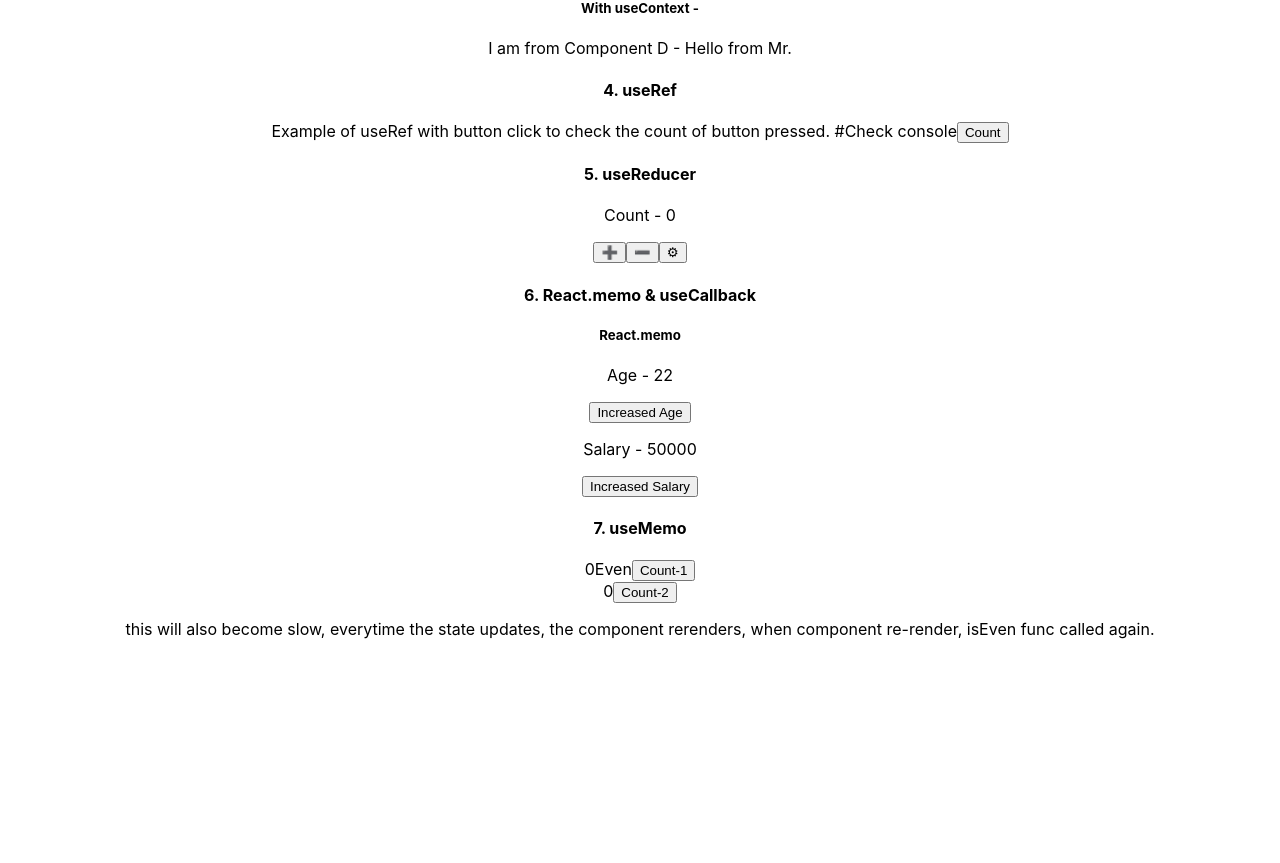
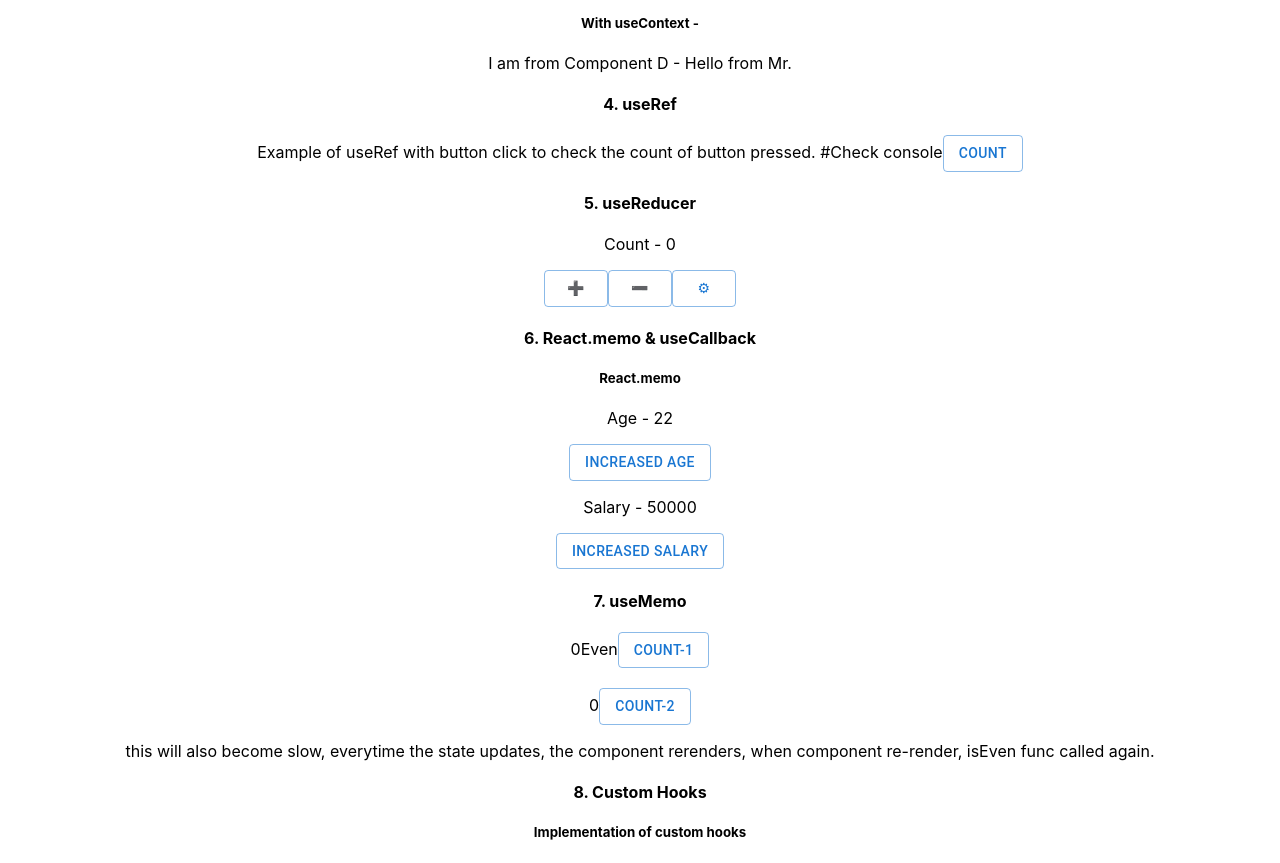
Before and after one commit to Anusha-Singla/Login-Signup, a React (Create React App) app: page / in a window 1280 px wide. Shown: the part 580-1443 px from the top of the page. Before the commit the page ends 1235 px from the top, so only its background shows below. Built offline with nearby package versions, Linux system fonts and the light colour scheme.

Commit message:
UI Updates

```diff
--- a/src/components/CounterMemo.jsx
+++ b/src/components/CounterMemo.jsx
@@ -1,3 +1,4 @@
+import { Button, ButtonBase } from '@mui/material';
 import React, { useState, useMemo } from 'react';
 const CounterMemo = () => {
     const [counterOne, setCounterOne] = useState(0);
@@ -16,9 +17,9 @@ const CounterMemo = () => {
     //Tell react not to execute isEven when incTwo execute using useMemo
     return (<div>
         <div>{counterOne}<span>{isEven? "Even" : "Odd"}</span>
-        <button onClick={incOne}>Count-1</button></div>
+        <Button variant="outlined" onClick={incOne}>Count-1</Button></div><br/>
         <div>{counterTwo}
-        <button onClick={incTwo}>Count-2</button></div>
+        <Button variant='outlined' onClick={incTwo}>Count-2</Button></div>
         <p>this will also become slow, everytime the state updates, the component rerenders, when component re-render, isEven func called again. </p>
     </div>)
 }
--- /dev/null
+++ b/src/components/CustomHook.jsx
@@ -0,0 +1,6 @@
+const CustomHook=()=>{
+    return(<>
+    <h5>Implementation of custom hooks</h5>
+    </>)
+}
+export default CustomHook;
--- a/src/components/ReactMemo/Button.jsx
+++ /dev/null
@@ -1,9 +0,0 @@
-import React from 'react';
-
-const Button = ({ handleClick, children }) => {
-    console.log("Rendering", children)
-    return (<>
-        <button onClick={handleClick}>{children}</button>
-    </>)
-}
-export default React.memo(Button);
--- /dev/null
+++ b/src/components/ReactMemo/Buttons.jsx
@@ -0,0 +1,10 @@
+import { Button } from '@mui/material';
+import React from 'react';
+
+const Buttons = ({ handleClick, children }) => {
+    console.log("Rendering", children)
+    return (<>
+        <Button variant="outlined" onClick={handleClick}>{children}</Button>
+    </>)
+}
+export default React.memo(Buttons);
--- a/src/components/ReactMemo/ParentComponent.jsx
+++ b/src/components/ReactMemo/ParentComponent.jsx
@@ -1,5 +1,5 @@
 import { useState, useCallback } from 'react'
-import Button from "./Button";
+import Buttons from "./Buttons";
 import Count from "./Count";
 import Title from "./Title";
 
@@ -16,9 +16,9 @@ const ParentComponent = () => {
     return (<>
         <Title />
         <Count text="Age" count={age}></Count>
-        <Button handleClick={increasedAge}>Increased Age</Button>
+        <Buttons handleClick={increasedAge}>Increased Age</Buttons>
         <Count text="Salary" count={salary}></Count>
-        <Button handleClick={increasedSalary}>Increased Salary</Button>
+        <Buttons handleClick={increasedSalary}>Increased Salary</Buttons>
     </>)
 }
 export default ParentComponent;
--- a/src/pages/Home.jsx
+++ b/src/pages/Home.jsx
@@ -3,20 +3,22 @@ import About from './About';
 import ComponentA from '../components/ComponentA';
 import ParentComponent from '../components/ReactMemo/ParentComponent';
 import CounterMemo from '../components/CounterMemo';
+import CustomHook from '../components/CustomHook';
+import { Button } from '@mui/material';
 
 const FName = createContext();
 const LName = createContext();
 
-const initalCount = {count: 0};
-const reducer = (state, action) =>{
-    switch(action.type){
+const initalCount = { count: 0 };
+const reducer = (state, action) => {
+    switch (action.type) {
         case "next":
-            return {count: state.count+1}
+            return { count: state.count + 1 }
         case "previous":
-            return {count: state.count-1}
+            return { count: state.count - 1 }
         case 'reset':
-            return {count: 0}
-        default :
+            return { count: 0 }
+        default:
             throw new Error();
     }
 }
@@ -39,7 +41,7 @@ const Home = () => {
         <>
             <h2>React Hooks Implementation</h2>
             <div><h4>1. useState</h4>
-                <p> {count} <button onClick={() => setCount(count + 1)}>Counter</button></p>
+                <p> {count} <Button variant="outlined" onClick={() => setCount(count + 1)}>Counter</Button></p>
             </div>
             <div><h4>2. useEffect</h4>
                 <p>{increment} times!</p>
@@ -59,20 +61,23 @@ const Home = () => {
             <div><h4>4. useRef</h4>
                 <p>Example of useRef with button click to check the count of button pressed.
                     #Check console
-                    <button onClick={handleCount}>Count</button>
+                    <Button variant="outlined" onClick={handleCount}>Count</Button>
                 </p>
             </div>
             <div><h4>5. useReducer</h4>
                 <p>Count - {state.count}</p>
-                <button onClick={()=>dispatch({type:'next'})}>➕</button>
-                <button onClick={()=>dispatch({type:'previous'})}>➖</button>
-                <button onClick={()=>dispatch({type:'reset'})}>⚙</button>
+                <Button variant="outlined" onClick={() => dispatch({ type: 'next' })}>➕</Button>
+                <Button variant="outlined" onClick={() => dispatch({ type: 'previous' })}>➖</Button>
+                <Button variant="outlined" onClick={() => dispatch({ type: 'reset' })}>⚙</Button>
             </div>
             <div><h4>6. React.memo & useCallback</h4>
-               <ParentComponent/>
+                <ParentComponent />
             </div>
             <div><h4>7. useMemo</h4>
-             <CounterMemo/>
+                <CounterMemo />
+            </div>
+            <div><h4>8. Custom Hooks</h4>
+                <CustomHook />
             </div>
         </>
     )
```
Also changed, not shown: src/App.css (line endings or trailing spaces).
